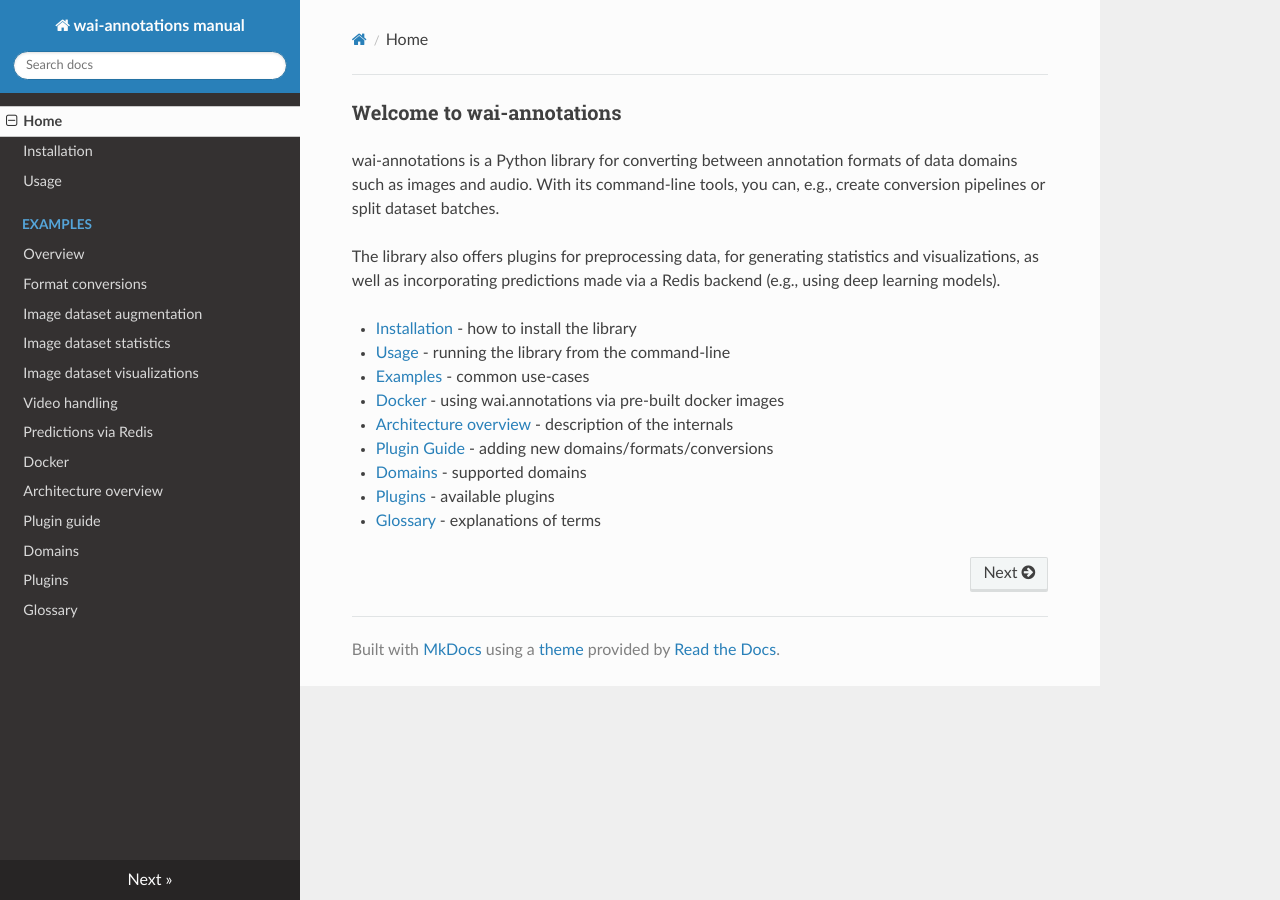
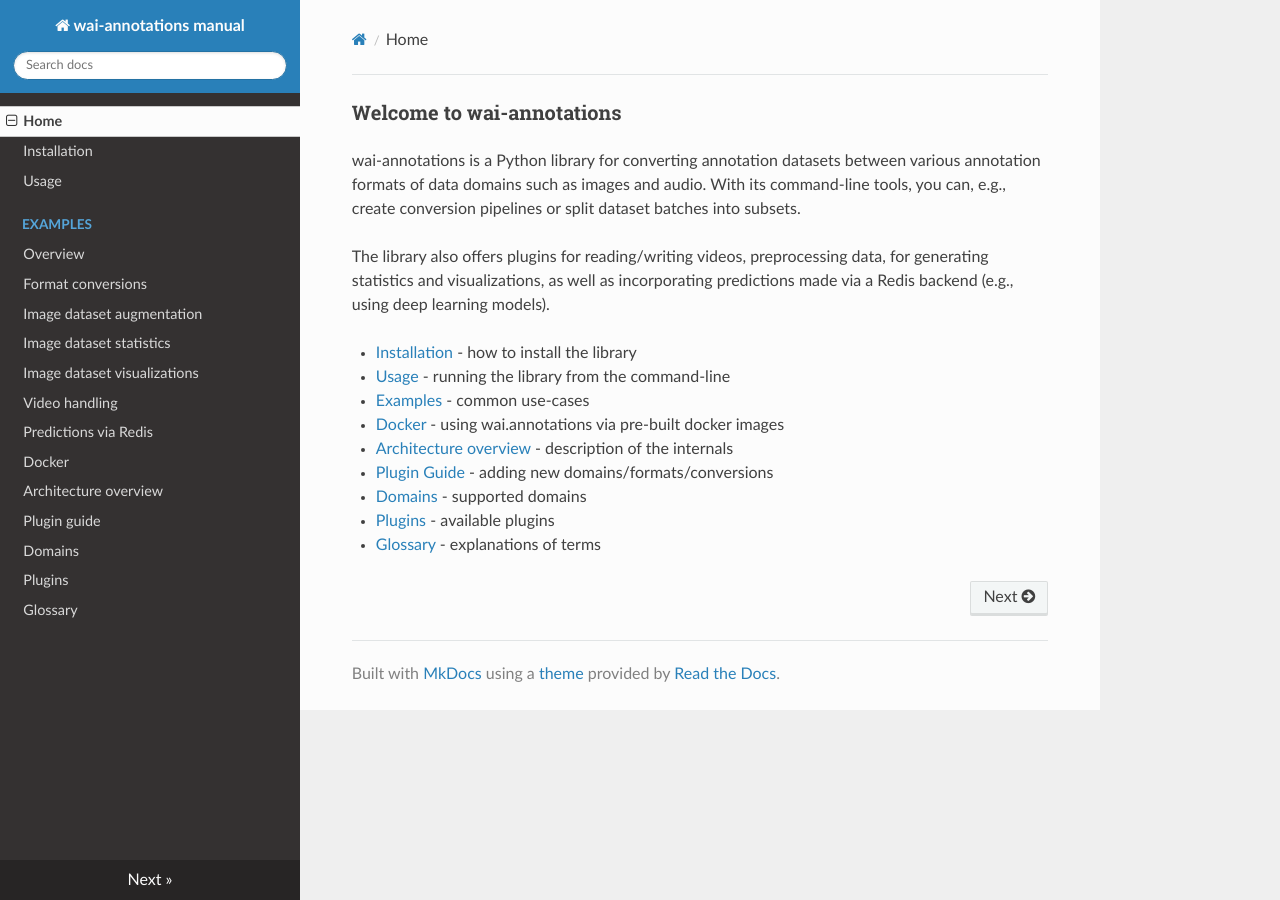
Before and after one commit to waikato-ufdl/wai-annotations-manual, an MkDocs documentation site: the page built from docs/index.md, in a window 1280 px wide. Built offline with MkDocs 1.6.1, drawn with Linux system fonts in a browser that asks for light colours; nearby versions of some CDN libraries.

Commit message:
improved blurb

```diff
--- a/docs/index.md
+++ b/docs/index.md
@@ -1,11 +1,12 @@
 # Welcome to wai-annotations
 
-wai-annotations is a Python library for converting between annotation formats of data domains such as
-images and audio. With its command-line tools, you can, e.g., create conversion pipelines or split
-dataset batches.
+wai-annotations is a Python library for converting annotation datasets between various annotation formats
+of data domains such as images and audio. With its command-line tools, you can, e.g., create conversion
+pipelines or split dataset batches into subsets.
 
-The library also offers plugins for preprocessing data, for generating statistics and visualizations,
-as well as incorporating predictions made via a Redis backend (e.g., using deep learning models).
+The library also offers plugins for reading/writing videos, preprocessing data, for generating statistics
+and visualizations, as well as incorporating predictions made via a Redis backend (e.g., using deep
+learning models).
 
 * [Installation](install.md) - how to install the library
 * [Usage](usage.md) - running the library from the command-line
```
